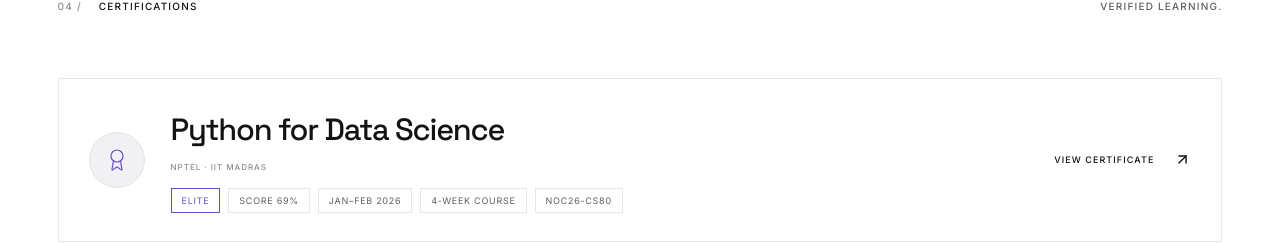
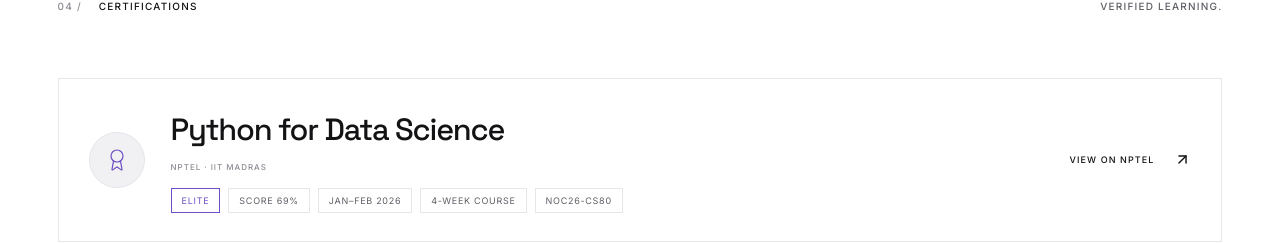
Before and after one commit to MohammedShakib-645/mohammed-shakib-portfolio, a Next.js app: page / in a window 1280 px wide. Shown: the part 3438-3681 px from the top of the page. Built offline with nearby package versions, Linux system fonts and the light colour scheme.

Commit message:
Point NPTEL button to official course page

```diff
--- a/components/story-sections.tsx
+++ b/components/story-sections.tsx
@@ -38,7 +38,7 @@ export function CertificationsSection() {
   return (
     <section id="certifications" className="certifications-section section-pad page-width">
       <div className="section-top" data-reveal><SectionLabel number="04">CERTIFICATIONS</SectionLabel><span className="eyebrow secondary-text">VERIFIED LEARNING.</span></div>
-      <div className="cert-grid">{certifications.map((cert) => <article className="cert-card" data-reveal key={cert.courseCode}><span className="cert-badge"><Award size={24} strokeWidth={1.2} /></span><div><h3>{cert.name}</h3><span className="cert-issuer eyebrow">{cert.issuer}</span><div className="cert-meta"><span className="elite">{cert.grade}</span><span>{cert.score}</span><span>{cert.period}</span><span>{cert.duration}</span><span>{cert.courseCode}</span></div></div><a className="text-link cert-link" href={cert.href} target="_blank" rel="noopener noreferrer">VIEW CERTIFICATE <ArrowUpRight size={17} /></a></article>)}</div>
+      <div className="cert-grid">{certifications.map((cert) => <article className="cert-card" data-reveal key={cert.courseCode}><span className="cert-badge"><Award size={24} strokeWidth={1.2} /></span><div><h3>{cert.name}</h3><span className="cert-issuer eyebrow">{cert.issuer}</span><div className="cert-meta"><span className="elite">{cert.grade}</span><span>{cert.score}</span><span>{cert.period}</span><span>{cert.duration}</span><span>{cert.courseCode}</span></div></div><a className="text-link cert-link" href={cert.href} target="_blank" rel="noopener noreferrer">VIEW ON NPTEL <ArrowUpRight size={17} /></a></article>)}</div>
     </section>
   )
 }
--- a/lib/portfolio.ts
+++ b/lib/portfolio.ts
@@ -101,6 +101,6 @@ export const certifications = [
     grade: 'ELITE',
     period: 'JAN–FEB 2026',
     duration: '4-WEEK COURSE',
-    href: 'https://archive.nptel.ac.in/noc/Ecertificate/?q=NPTEL26CS80S457303340',
+    href: 'https://onlinecourses.nptel.ac.in/noc26_cs80/preview',
   },
 ]
--- a/public/resume.html
+++ b/public/resume.html
@@ -70,7 +70,7 @@
       <article class="project"><div class="project-head"><h3>TypeMaster</h3><span class="tech">HTML · CSS · JavaScript</span></div><ul><li>Browser-based typing practice interface built with vanilla HTML, CSS and JavaScript.</li><li class="repo"><a href="https://github.com/MohammedShakib-645/TypeMaster">GitHub repository</a></li></ul></article>
       <article class="project"><div class="project-head"><h3>GestureVision_X</h3><span class="tech">Python · Computer Vision</span></div><ul><li>Early experiments with real-time hand-gesture recognition in Python using computer-vision libraries.</li><li class="repo"><a href="https://github.com/MohammedShakib-645/GestureVision_X">GitHub repository</a></li></ul></article>
     </section>
-    <section><h2>Certifications</h2><ul class="ticks"><li><strong>Python for Data Science</strong> — NPTEL, IIT Madras (NOC26-CS80) · <a href="https://archive.nptel.ac.in/noc/Ecertificate/?q=NPTEL26CS80S457303340">Verify certificate</a></li></ul></section>
+    <section><h2>Certifications</h2><ul class="ticks"><li><strong>Python for Data Science</strong> — NPTEL, IIT Madras (NOC26-CS80) · <a href="https://onlinecourses.nptel.ac.in/noc26_cs80/preview">Course page</a></li></ul></section>
     <section><h2>Achievements</h2><ul class="ticks"><li><strong>3rd Prize — Smart India Hackathon (SIH) 2026 Internal Hackathon</strong><br>Team SPARK · Sphoorthy Engineering College · September 2026</li></ul></section>
     <section><h2>Technical Activities</h2><ul class="ticks"><li><strong>Smart India Hackathon 2026 — Internal Hackathon</strong><br>Participated as a member of Team SPARK · Secured 3rd Prize</li></ul></section>
     <section><h2>Profiles</h2><p class="inline-list">GitHub: <a href="https://github.com/MohammedShakib-645">github.com/MohammedShakib-645</a> · LinkedIn: <a href="https://www.linkedin.com/in/mohammed-shakib-56b28437/">linkedin.com/in/mohammed-shakib-56b28437</a></p></section>
```
